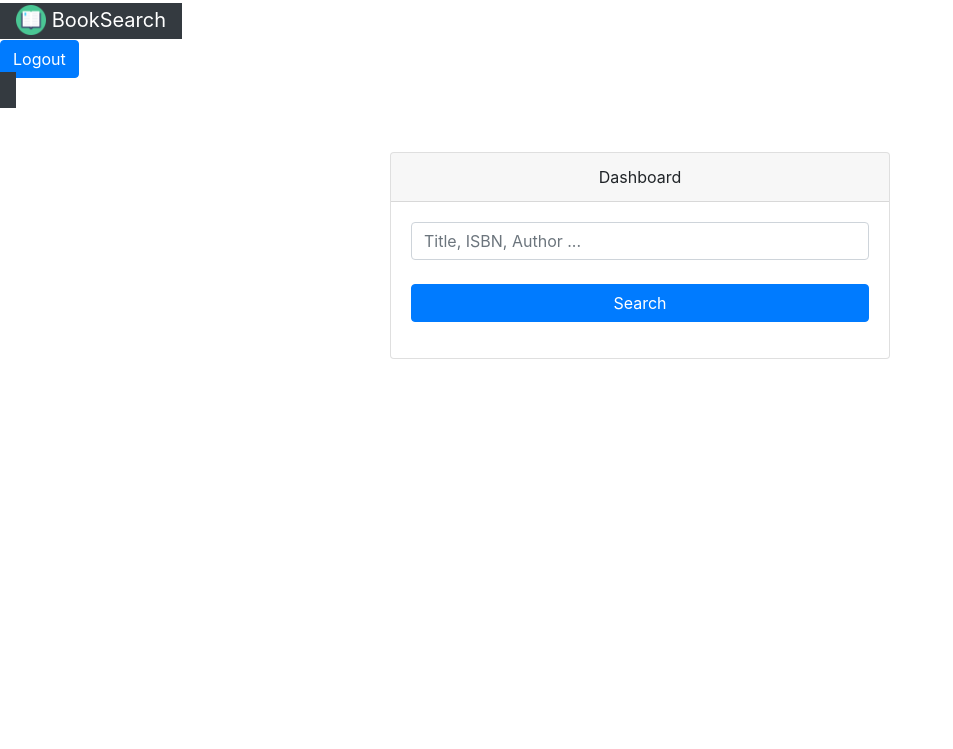
After one commit to Jiankun0830/ISTD50043_bookReview, a Flask app: page /dashboard in a window 1280 px wide. The commit adds this page. Shown: the top 749 px of the page, without its empty margins (0-953 px from the left). Run offline with Flask 2, Linux system fonts and the light colour scheme; some libraries are stand-ins or nearby versions.

Commit message:
solve some bugs

```diff
--- a/app.py
+++ b/app.py
@@ -33,7 +33,7 @@ def bookdemo():
 
 @app.route("/sql")
 def des_sql():
-    return (str(SQLservice.Sql_db().describe()))
+    return (str(SQLservice.SQL_db().describe()))
 
 
 @app.route("/bookinfo")
@@ -58,10 +58,7 @@ def book_list_page(page_num, category):
     # else:
     #     temp_book_list = book_list[page_num*100:(page_num+1)*100]
     mg.insert_query({'results':book_list, 'page_numbers':page_numbers, 'categories':data})
-    return render_template("search.html", results=book_list, page_numbers=page_numbers, categories=data)
-
-
-
+    return render_template("booklist.html", results=book_list, page_numbers=page_numbers, categories=data)
 
 
 @app.route("/book/<asin>", methods=["GET", "POST"])
@@ -95,7 +92,7 @@ def registration():
 
 @app.route("/search")
 def search():
-    return (render_template("search.html"))
+    return (render_template("booklist.html"))
 
 @app.route("/addbook", methods=['POST', 'GET'])
 def addBook():
--- /dev/null
+++ b/templates/dashboard.html
@@ -0,0 +1,31 @@
+<html>
+    <head>
+        <title>Dashboard</title>
+        <link rel="stylesheet" href="https://maxcdn.bootstrapcdn.com/bootstrap/4.0.0/css/bootstrap.min.css" integrity="sha384-Gn5384xqQ1aoWXA+058RXPxPg6fy4IWvTNh0E263XmFcJlSAwiGgFAW/dAiS6JXm" crossorigin="anonymous">
+        <link rel="stylesheet" href="https://use.fontawesome.com/releases/v5.1.0/css/all.css" integrity="sha384-lKuwvrZot6UHsBSfcMvOkWwlCMgc0TaWr+30HWe3a4ltaBwTZhyTEggF5tJv8tbt" crossorigin="anonymous">
+        <link rel="stylesheet" type="text/css" href="{{ url_for('static', filename='style.css') }}">
+    </head>
+    <nav class="navbar navbar-dark bg-dark">
+        <a id="navbarHeader" class="navbar-brand" href="{{ url_for('dashboard') }}"><img src="{{ url_for('static', filename='icon.png') }}" width="30" height="30" class="d-inline-block align-top" alt=""> BookSearch </a>
+
+        <div id="btn-group">
+            <a class="btn btn-primary" href="{{ url_for('logout') }}"> Logout </a>
+        </div>
+    </nav>
+
+    <body>
+        <div class="container">
+            <div class="card text-center" id="wrapper">
+                <div class="card-header">Dashboard</div>
+                <div class="card-body">
+                    <form action="{{ url_for('search') }}" method="post">
+                        <input class="form-control" name="searchbox" type="text" placeholder="Title, ISBN, Author ...">
+                        <br>
+                        <button type="submit" class="btn btn-primary" style="width:100%;"> Search </button>
+                    </form>
+                </div>
+            </div>
+        </div>
+
+    </body>
+</html>
--- a/templates/home.html
+++ b/templates/home.html
@@ -5,13 +5,12 @@
     <title>my homepage</title>
   </head>
   <body>
-	  <p>see a book list<a href={{ url_for( "book_list_page" , page_num="1" , categories="all") }}>booklist</a></p>
+	  <p>see a book list<a href={{ url_for( "book_list_page" , page_num="1" , category="all") }}>booklist</a></p>
 	  <p>see a book with asin<a href={{ url_for( "info" , asin="B000F83SZQ") }}>B00F83SZQ</a></p>
     {% extends "template.html"%}
     {%block content%}
     <h1>home head1</h1>
     <p>body1</p>
     {%endblock%}
-    <p>see a book <a href="bookdemo.html">bookdemo</a></p>
   </body>
 </html>
```
Also changed, not shown: templates/bookdemo.html (deleted, +0 -7 lines), templates/booklist.html (renamed from templates/search.html).
